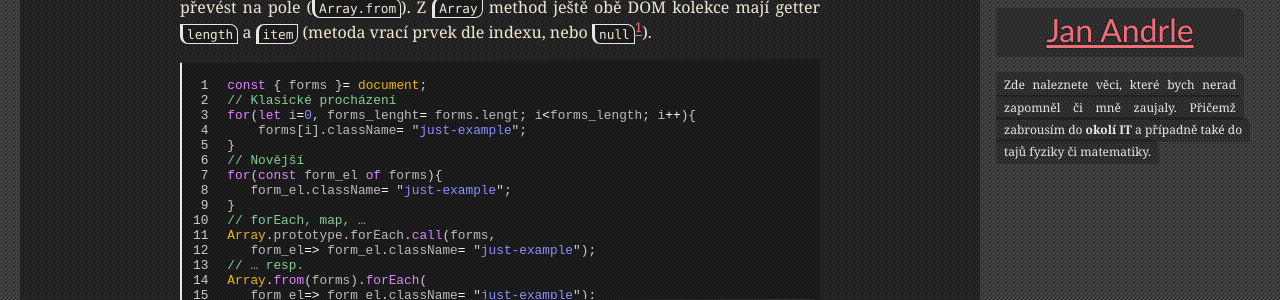
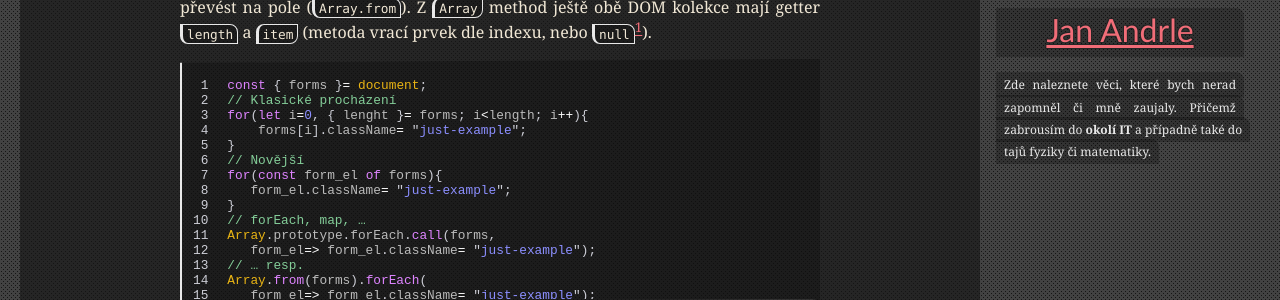
Before and after one commit to jaandrle/jaandrle.github.io, a Jekyll site: the page built from _posts/2020/2020-10-12-postrehy-ke-kolekcim-dom-elementu.md, in a window 1280 px wide. Shown: the part 372-672 px from the top of the page. Built offline with Jekyll 4.4.1, drawn with Linux system fonts in a browser that asks for light colours.

````diff
--- a/_posts/2020/2020-10-12-postrehy-ke-kolekcim-dom-elementu.md
+++ b/_posts/2020/2020-10-12-postrehy-ke-kolekcim-dom-elementu.md
@@ -15,7 +15,7 @@ Obě třídy jsou podobné polím, ale nedědí z `Array`. Primárně to tedy sp
 ```JavaScript
 const { forms }= document;
 // Klasické procházení
-for(let i=0, forms_lenght= forms.lengt; i<forms_length; i++){
+for(let i=0, { lenght }= forms; i<length; i++){
     forms[i].className= "just-example";
 }
 // Novější
````
